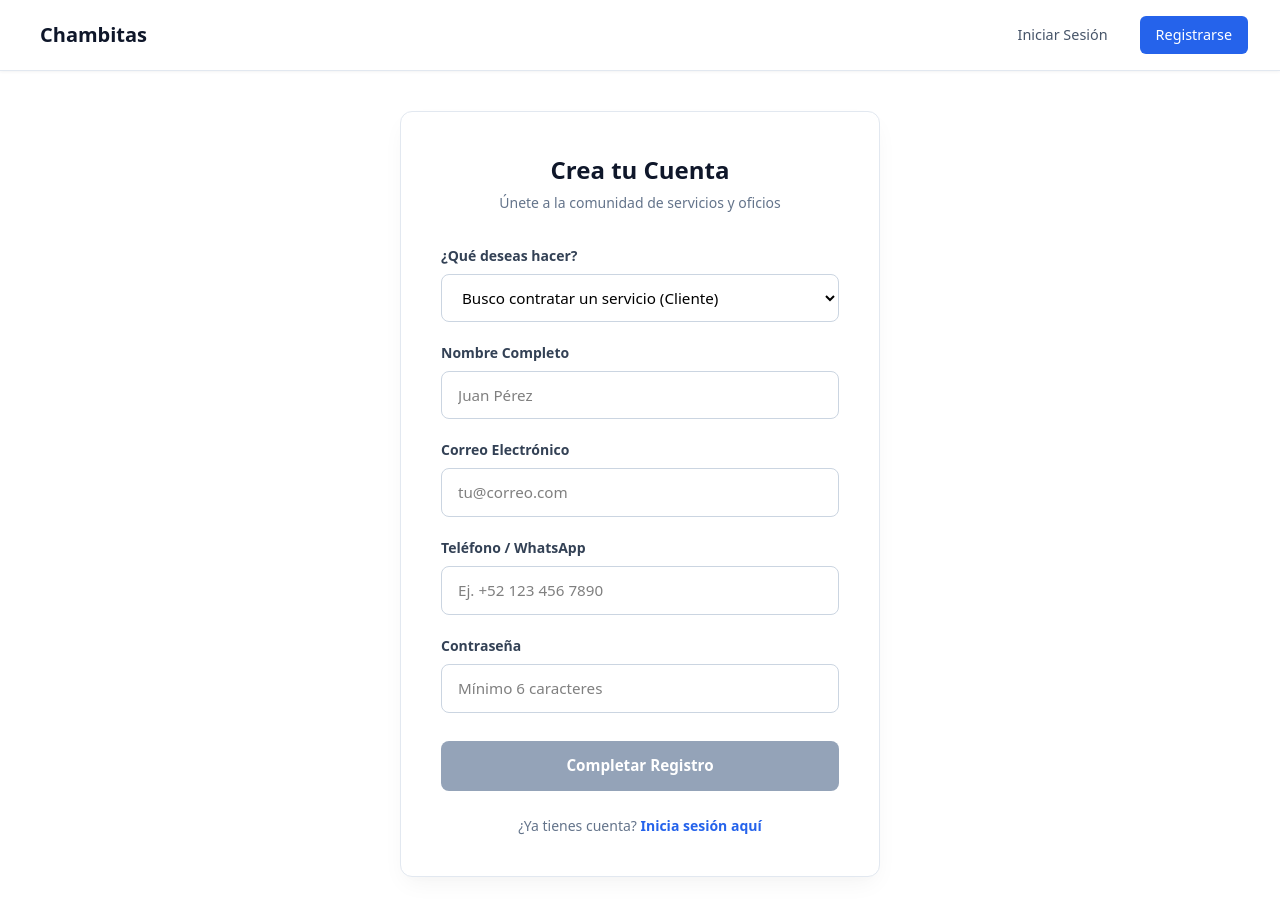
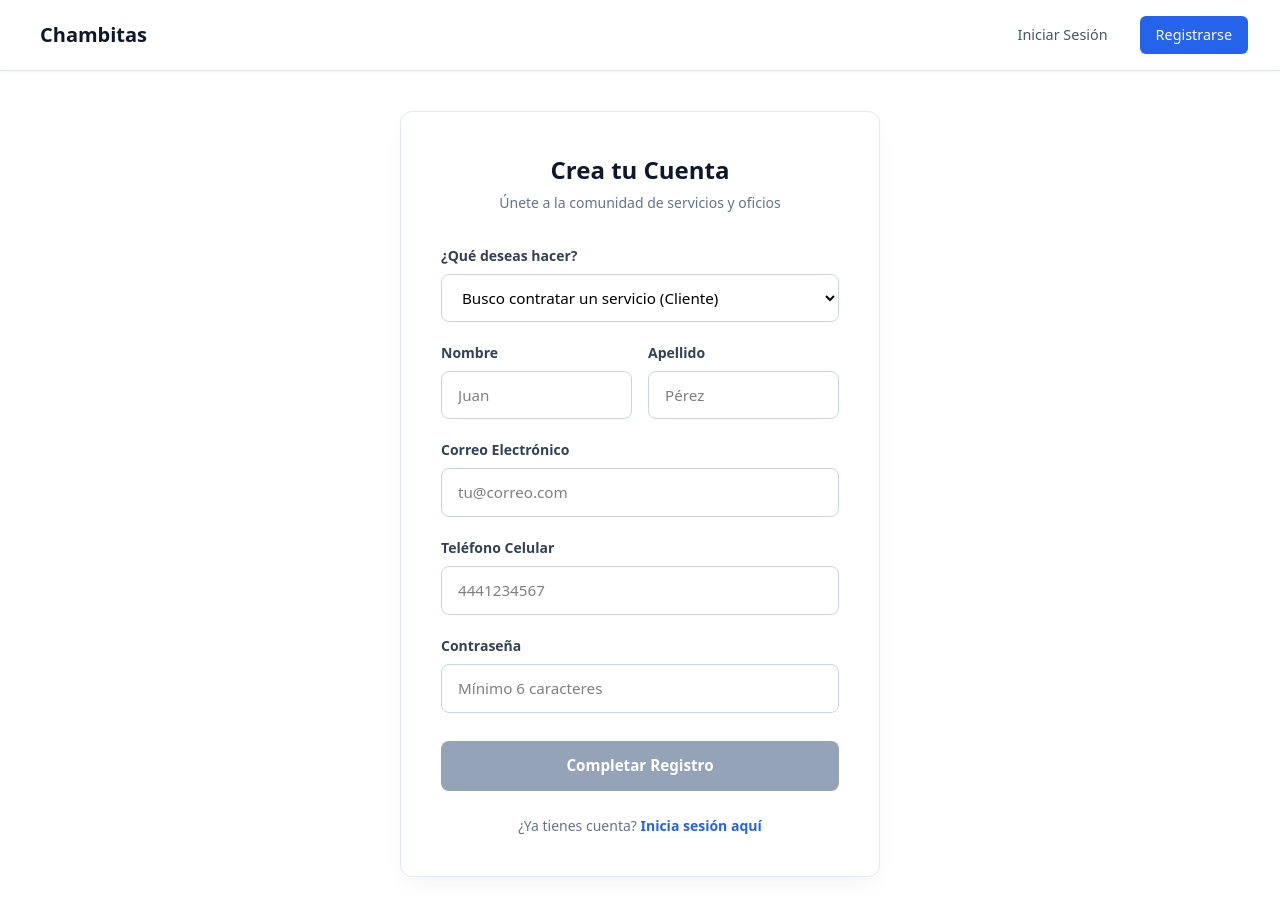
Before and after one commit to Eliud2005/chambitasF, an Angular app: page /register in a window 1280 px wide. Built offline with nearby package versions, Linux system fonts and the light colour scheme.

Commit message:
adaptacion de DTOs de registro y login a especificacion MySQL NestJS del backend

```diff
--- /dev/null
+++ b/src/app/core/models/auth.interface.ts
@@ -0,0 +1,32 @@
+export type Role = 'CLIENTE' | 'TRABAJADOR';
+
+// Lo que se  enviara al backend en POST /auth/register
+export interface RegisterDto {
+  nombre: string;
+  apellido: string;
+  email: string;
+  telefono: string;
+  password: string;
+  rol: Role;
+  // Campos condicionales si rol === 'TRABAJADOR'
+  zonaCobertura?: string;
+  descripcion?: string;
+}
+
+// Lo que se enviará al backend en POST /auth/login
+export interface LoginDto {
+  email: string;
+  password: string;
+}
+
+// Respuesta del Backend tras un Login exitoso
+export interface AuthResponse {
+  accessToken: string;
+  user: {
+    id: string;
+    nombre: string;
+    apellido: string;
+    email: string;
+    rol: Role;
+  };
+}
--- a/src/app/pages/auth/register/register.html
+++ b/src/app/pages/auth/register/register.html
@@ -6,76 +6,69 @@
     </div>
 
     <form [formGroup]="registerForm" (ngSubmit)="onSubmit()">
+
+      <!-- Selector de Rol -->
       <div class="form-group">
         <label>¿Qué deseas hacer?</label>
-        <select formControlName="role" class="form-control">
-          <option value="CLIENT">Busco contratar un servicio (Cliente)</option>
-          <option value="WORKER">Ofrezco mis servicios (Trabajador)</option>
+        <select formControlName="rol" class="form-control">
+          <option value="CLIENTE">Busco contratar un servicio (Cliente)</option>
+          <option value="TRABAJADOR">Ofrezco mis servicios (Trabajador)</option>
         </select>
       </div>
 
-      <div class="form-group">
-        <label for="fullName">Nombre Completo</label>
-        <input
-          id="fullName"
-          type="text"
-          class="form-control"
-          formControlName="fullName"
-          placeholder="Juan Pérez">
+      <!-- Nombre y Apellido divididos para MySQL -->
+      <div class="form-row" style="display: flex; gap: 1rem;">
+        <div class="form-group" style="flex: 1;">
+          <label for="nombre">Nombre</label>
+          <input id="nombre" type="text" class="form-control" formControlName="nombre" placeholder="Juan">
+        </div>
+        <div class="form-group" style="flex: 1;">
+          <label for="apellido">Apellido</label>
+          <input id="apellido" type="text" class="form-control" formControlName="apellido" placeholder="Pérez">
+        </div>
       </div>
 
+      <!-- Email -->
       <div class="form-group">
         <label for="email">Correo Electrónico</label>
-        <input
-          id="email"
-          type="email"
-          class="form-control"
-          formControlName="email"
-          placeholder="tu@correo.com">
+        <input id="email" type="email" class="form-control" formControlName="email" placeholder="tu@correo.com">
       </div>
 
+      <!-- Teléfono (10 dígitos) -->
       <div class="form-group">
-        <label for="phone">Teléfono / WhatsApp</label>
-        <input
-          id="phone"
-          type="tel"
-          class="form-control"
-          formControlName="phone"
-          placeholder="Ej. +52 123 456 7890">
+        <label for="telefono">Teléfono Celular</label>
+        <input id="telefono" type="tel" class="form-control" formControlName="telefono" placeholder="4441234567">
       </div>
 
+      <!-- Password -->
       <div class="form-group">
         <label for="password">Contraseña</label>
-        <input
-          id="password"
-          type="password"
-          class="form-control"
-          formControlName="password"
-          placeholder="Mínimo 6 caracteres">
+        <input id="password" type="password" class="form-control" formControlName="password" placeholder="Mínimo 6 caracteres">
       </div>
 
+      <!-- Campos opcionales para Trabajador -->
       @if (isWorker()) {
         <div class="worker-box">
-          <h4> Información Profesional</h4>
+          <h4>Perfil Profesional</h4>
 
           <div class="form-group">
-            <label for="trade">Oficio Principal</label>
+            <label for="zonaCobertura">Zona de Cobertura</label>
             <input
-              id="trade"
+              id="zonaCobertura"
               type="text"
               class="form-control"
-              formControlName="trade"
-              placeholder="Ej. Albañil, Plomero, Carpintero">
+              formControlName="zonaCobertura"
+              placeholder="Ej. San Luis Potosí / Zona Centro">
           </div>
 
           <div class="form-group" style="margin-bottom: 0;">
-            <label for="location">Zona de Cobertura</label>
-            <input
-              id="location"
-              type="text"
+            <label for="descripcion">Presentación / Breve Descripción</label>
+            <textarea
+              id="descripcion"
               class="form-control"
-              formControlName="location"
-              placeholder="Ej. San Luis Potosí / Zona Centro">
+              formControlName="descripcion"
+              rows="2"
+              placeholder="Escribe brevemente tu experiencia u oficios que realizas..."></textarea>
           </div>
         </div>
       }
--- a/src/app/pages/auth/register/register.ts
+++ b/src/app/pages/auth/register/register.ts
@@ -1,36 +1,39 @@
-import { Component } from '@angular/core';
-import { ReactiveFormsModule, FormBuilder, FormGroup, Validators } from '@angular/forms';
-import { RouterLink } from '@angular/router';
+import { Component, inject } from '@angular/core';
+import { FormBuilder, FormGroup, ReactiveFormsModule, Validators } from '@angular/forms';
+import { Router, RouterLink } from '@angular/router';
 
 @Component({
   selector: 'app-register',
+  standalone: true,
   imports: [ReactiveFormsModule, RouterLink],
   templateUrl: './register.html',
-  styleUrl: './register.css',
+  styleUrl: './register.css'
 })
 export class RegisterComponent {
-registerForm: FormGroup;
-constructor(private fb: FormBuilder) {
-    this.registerForm = this.fb.group({
-      fullName: ['', Validators.required],
-      email: ['', [Validators.required, Validators.email]],
-      phone: ['', Validators.required],
-      password: ['', [Validators.required, Validators.minLength(6)]],
-      role: ['CLIENT', Validators.required],
-      trade: [''],
-      location: ['']
-    });
+  private fb = inject(FormBuilder);
+  private router = inject(Router);
+
+  registerForm: FormGroup = this.fb.group({
+    rol: ['CLIENTE', [Validators.required]],
+    nombre: ['', [Validators.required, Validators.minLength(2)]],
+    apellido: ['', [Validators.required, Validators.minLength(2)]],
+    email: ['', [Validators.required, Validators.email]],
+    telefono: ['', [Validators.required, Validators.pattern('^[0-9]{10}$')]], // 10 dígitos
+    password: ['', [Validators.required, Validators.minLength(6)]],
+    // Campos adicionales para TRABAJADOR
+    zonaCobertura: [''],
+    descripcion: ['']
+  });
+
+  isWorker(): boolean {
+    return this.registerForm.get('rol')?.value === 'TRABAJADOR';
   }
 
-
-  isWorker(): boolean {
-    return this.registerForm.get('role')?.value === 'WORKER';
-  }
-
-  onSubmit() {
+  onSubmit(): void {
     if (this.registerForm.valid) {
-      console.log('Registro enviado:', this.registerForm.value);
-      // Próximamente se enviarán estos datos al backend
+      const formData = this.registerForm.value;
+      console.log('Datos listos para enviar al Backend NestJS:', formData);
+      // Aquí nos conectaremos con el servicio HTTP cuando el backend esté desplegado
     }
   }
 }
```
